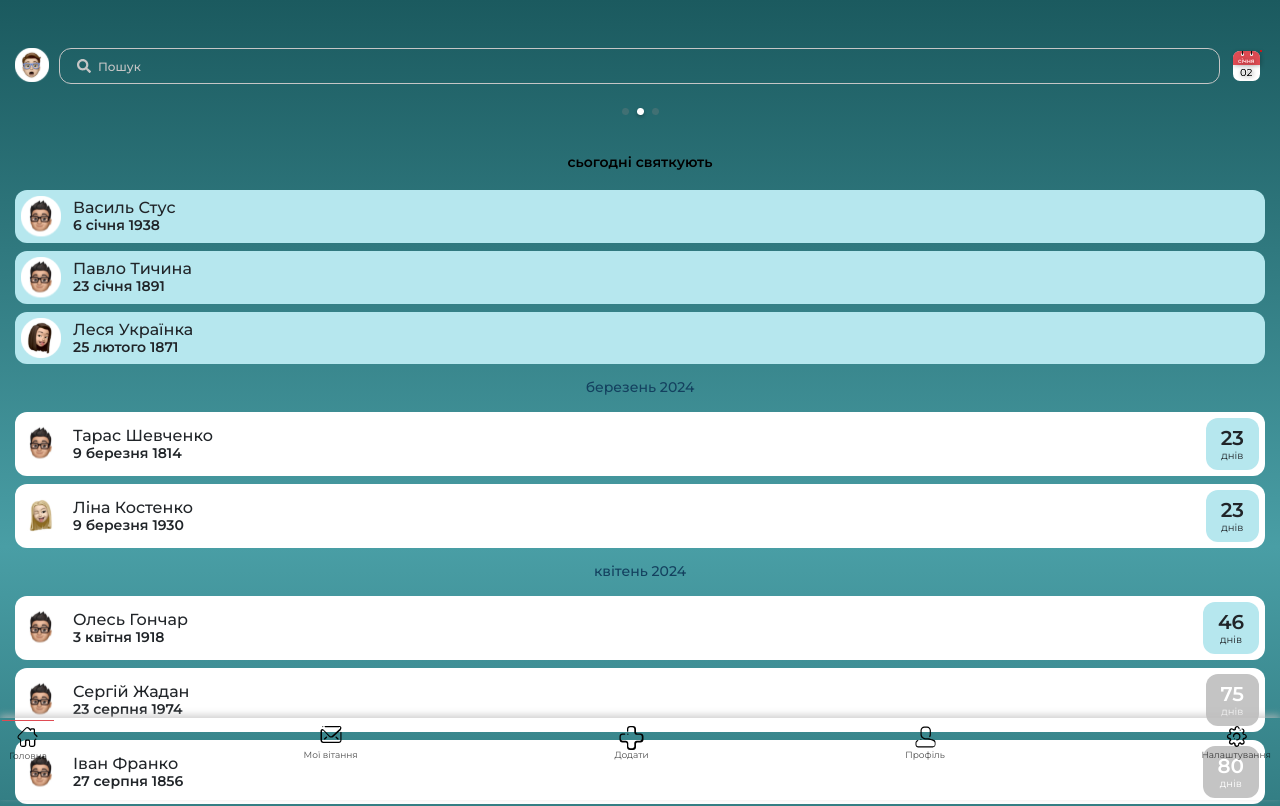
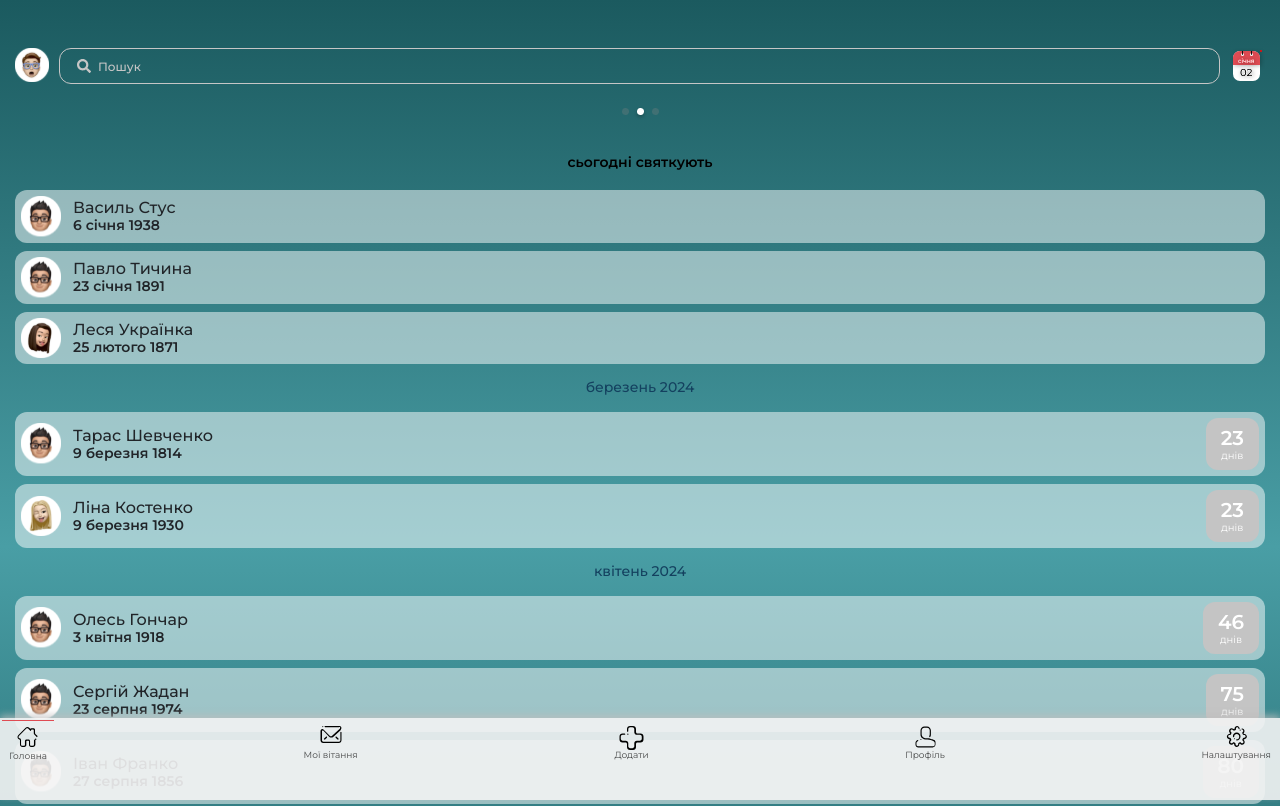
Before and after one commit to annasvrv/lory-hardcode-react, a React (Create React App) app: page / in a window 1280 px wide. Shown: the top 806 px of the page. Built offline with nearby package versions, Linux system fonts and the light colour scheme.

Commit message:
changed background colour in footer and header

```diff
--- a/src/components/Footer/Footer.css
+++ b/src/components/Footer/Footer.css
@@ -2,6 +2,7 @@
   position: sticky;
   bottom: 0;
   /* background-color: #f3f3f3; */
+  background-color: rgb(243, 243, 243, 0.9);
   /* background-color: transparent; */
   box-shadow: 0px -3px 7px rgb(190, 189, 189, 0.7);
 }
--- a/src/components/Main/Main.css
+++ b/src/components/Main/Main.css
@@ -42,11 +42,13 @@ h3 {
 }
 
 .todaysBDays .person {
-  background-color: #b6e7ee;
+  /* background-color: #b6e7ee; */
+  background-color: rgb(255, 255, 255, 0.5);
 }
 
 .upcoming .person {
-  background-color: #ffffff;
+  /* background-color: #ffffff; */
+  background-color: rgb(255, 255, 255, 0.5);
 }
 
 .personInfo {
@@ -75,7 +77,9 @@ h3 {
 }
 
 .deadlineSoon {
-  background-color: #b6e7ee;
+  /* background-color: #b6e7ee; */
+  background-color: #c4c4c4;
+  color: #ffffff;
 }
 
 .deadlineNext {
--- a/src/components/StartPage/StartPage.css
+++ b/src/components/StartPage/StartPage.css
@@ -3,6 +3,7 @@
   position: sticky;
   top: 0;
   /* background-color: #f3f3f3; */
+   /* background-color: rgb(243, 243, 243, 0.1); */
 }
 
 .Nav {
--- a/src/index.css
+++ b/src/index.css
@@ -10,21 +10,23 @@ body {
   /* justify-content: center; */
   min-height: 100vh;
   /* background-color: #f3f3f3; */
-  background: #499ea5; /* fallback for old browsers */
+  background: #499ea5;
   background: -webkit-linear-gradient(
     to top,
     #1b5a5f,
     #499ea5,
     #031f21
 
-  ); /* Chrome 10-25, Safari 5.1-6 */
+  );
   background: linear-gradient(
     to top,
     #031f21,
     #1b5a5f,
     #499ea5,
     #1b5a5f
-  ); /* W3C, IE 10+/ Edge, Firefox 16+, Chrome 26+, Opera 12+, Safari 7+ */
+  );
+
+
 
   font-size: 14px;
   line-height: 17px;
```
